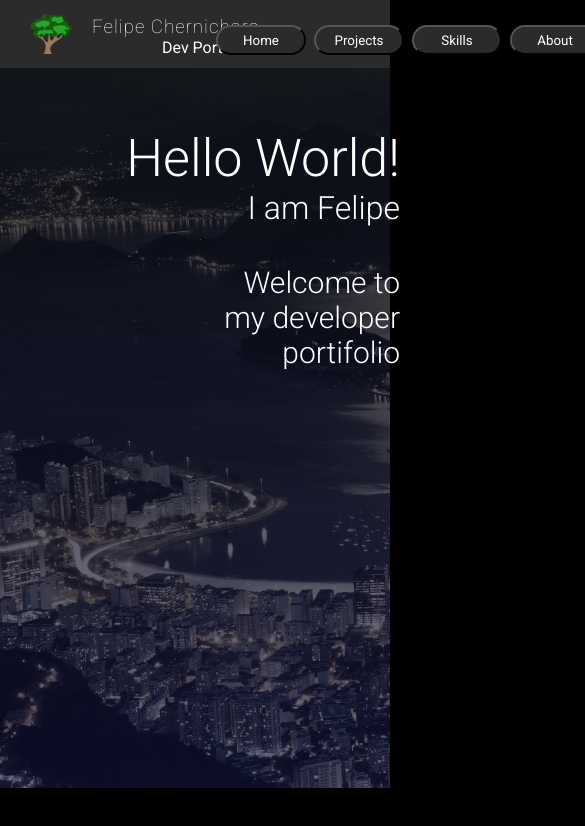
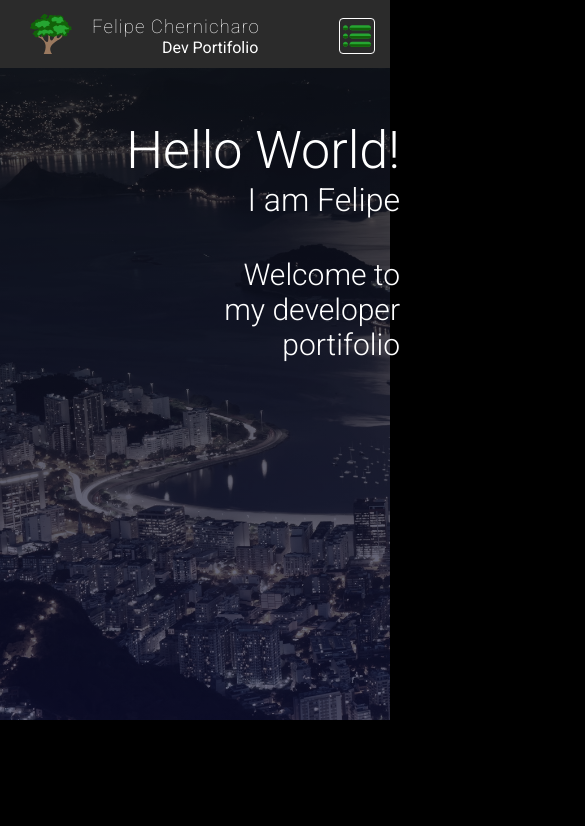
Before and after one commit to mrChernicharo/portifolio, a React (Create React App) app: page / in a window 390 px wide. Shown: the top 826 px of the page, 585 px wide, since content can reach past the window. Built offline with nearby package versions, Linux system fonts and the light colour scheme.

Commit message:
working on navbar responsivness

```diff
--- a/src/components/NavBar/index.js
+++ b/src/components/NavBar/index.js
@@ -1,9 +1,13 @@
 import React from 'react';
 import Container from './style';
-import logoImg from '../../assets/icons/005-tree.svg'
+import logoImg from '../../assets/icons/005-tree.svg';
+import menuBtn from '../../assets/icons/004-menu-2.svg';
 import NavButton from '../NavButton';
 
  function NavBar() {
+  // const [activeBtn, setActiveBtn] = useState(false);
+
+
    return(
     <Container>
     <div className="left-content">
@@ -20,6 +24,9 @@ import NavButton from '../NavButton';
       <NavButton title="Skills"></NavButton>
       <NavButton title="About"></NavButton>
     </div>
+    <div className="menu">
+      <img src={menuBtn} alt="menu"/>
+    </div>
    </Container>
    )
 
--- a/src/components/NavBar/style.js
+++ b/src/components/NavBar/style.js
@@ -1,12 +1,18 @@
 import styled from 'styled-components';
+import { shade } from 'polished';
 
 const Container = styled.div`
+  margin-top: 0px;
+  z-index: 2;
+  position: absolute;
+  /* position: fixed; */
+  /* top: -200px; */
+  /* bottom:  */
   width: 100%;
   height: 68px;
   background-color: #2b2b2b;
   padding: 10px;
   display: flex;
-  align-content: space-between;
   justify-content: space-between;
 
 
@@ -42,15 +48,53 @@ const Container = styled.div`
     }
   }
 
+  div.menu{
+    visibility: hidden;
+    img{
+      width: 36px;
+      height: 36px;
+      padding: 3px;
+      border: 1px solid #fff;
+      border-radius: 4px;
+      margin: 8px 5px 0 0;
+      transition: ease-in 0.2s;
+
+      :hover {
+        background-color: ${shade(0.3, '#527452')}
+      }
+    }
+
+  }
+
   div.right-content{
-    width: 40%;
+    visibility: visible;
+    width: 460px;
     height: 60px;
     margin-right: 20px;
+    margin-left: 20px;
+    position: absolute;
+    right: -10px;
     display: flex;
-    margin-left: 20px;
     flex-direction: row;
     align-items: center;
     justify-content: space-around;
+    /* border: 1px solid #fff; */
+
+  }
+
+
+
+
+  @media screen and (max-width: 780px) {
+    div.right-content{
+      visibility: hidden;
+    }
+
+    div.menu {
+      visibility: visible;
+
+
+    }
   }
 
 `;
--- a/src/components/NavButton/index.js
+++ b/src/components/NavButton/index.js
@@ -3,6 +3,7 @@ import { Link } from 'react-router-dom';
 import Container from './style';
 
 function NavButton(props) {
+
   return(
     <Link
       style={{textDecoration : 'none'}}
@@ -10,7 +11,6 @@ function NavButton(props) {
       '/': `/${props.title.toLowerCase()}`
     }>
       <Container>
-
         <span>{props.title}</span>
       </Container>
     </Link>
--- a/src/components/NavButton/style.js
+++ b/src/components/NavButton/style.js
@@ -1,6 +1,7 @@
 import styled from 'styled-components';
 
 const Container = styled.button`
+
   min-width: 90px;
   height: 30px;
   border-radius: 16px;
@@ -15,6 +16,11 @@ const Container = styled.button`
     }
     transition: ease-in-out 0.3s;
   }
+  :active {
+    background: #000;
+  }
+
+
 
 `;
 
--- a/src/components/ProjectCard/styles.js
+++ b/src/components/ProjectCard/styles.js
@@ -2,7 +2,7 @@ import styled from 'styled-components';
 import { shade } from 'polished';
 
 const Container = styled.div`
-  width: 600px;
+  width: 560px;
   height: 240px;
   margin: 0 auto;
   display: flex;
@@ -89,7 +89,8 @@ const Container = styled.div`
       position: absolute;
       align-self: center;
       top: 340px;
-      margin: -50px 0 0 10px;
+      margin: 10px 0 0 10px;
+
       :hover{
       width: 310px;
       margin-left: -26px;
--- a/src/pages/About/index.js
+++ b/src/pages/About/index.js
@@ -6,7 +6,8 @@ function Home() {
   return (
     <>
       <NavBar />
-      <Container>
+      <Container style={{ paddingTop: '120px'}}>
+
 
       </Container>
 
--- a/src/pages/Home/index.js
+++ b/src/pages/Home/index.js
@@ -6,7 +6,7 @@ function Home() {
   return (
     <>
       <NavBar />
-      <Container>
+      <Container style={{ paddingTop: '120px'}}>
         <div className="text-box">
           <h1>Hello World!</h1>
           <h3>I am Felipe</h3>
--- a/src/pages/Projects/index.js
+++ b/src/pages/Projects/index.js
@@ -15,7 +15,7 @@ function Home() {
   return (
     <>
       <NavBar />
-      <Container>
+      <Container style={{ paddingTop: '120px'}}>
         <ProjectCard/>
       </Container>
 
--- a/src/pages/Projects/styles.js
+++ b/src/pages/Projects/styles.js
@@ -4,7 +4,7 @@ import projectsBG from '../../assets/backgrounds/dark-polygon-bg.png';
 const Container = styled.div`
   width: 100%;
   height: 720px;
-  padding: 60px;
+  padding-top: 120px;
   margin: 0 auto;
   display: flex;
   background-image:linear-gradient(
--- a/src/pages/Skills/index.js
+++ b/src/pages/Skills/index.js
@@ -8,7 +8,7 @@ function Skills() {
     <>
       <NavBar />
 
-      <Container>
+      <Container style={{ paddingTop: '68px'}}>
         <div className="content">
           <h1>Skills</h1>
           <SkillTable title="Main Weapons"/>
```
Also changed, not shown: src/assets/icons/004-menu-2.svg (added).
